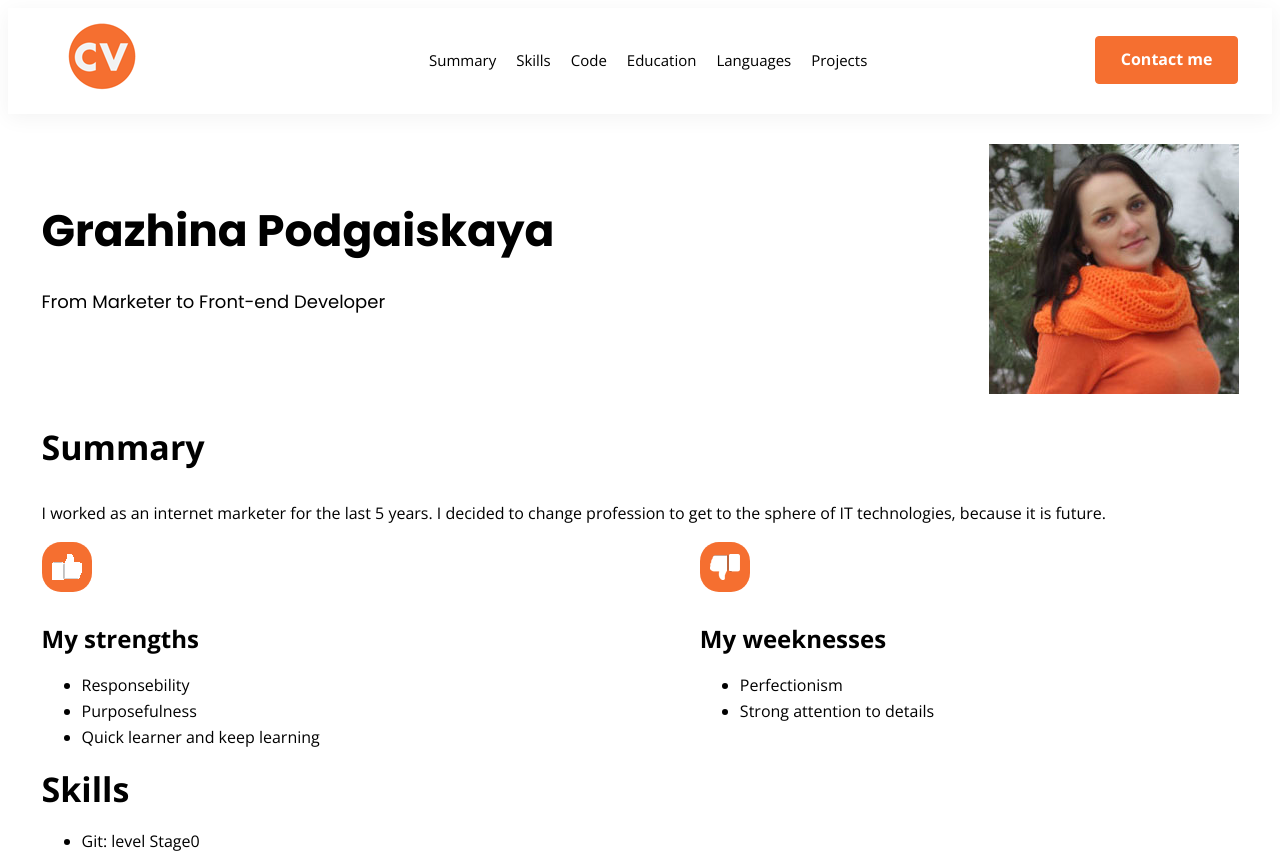
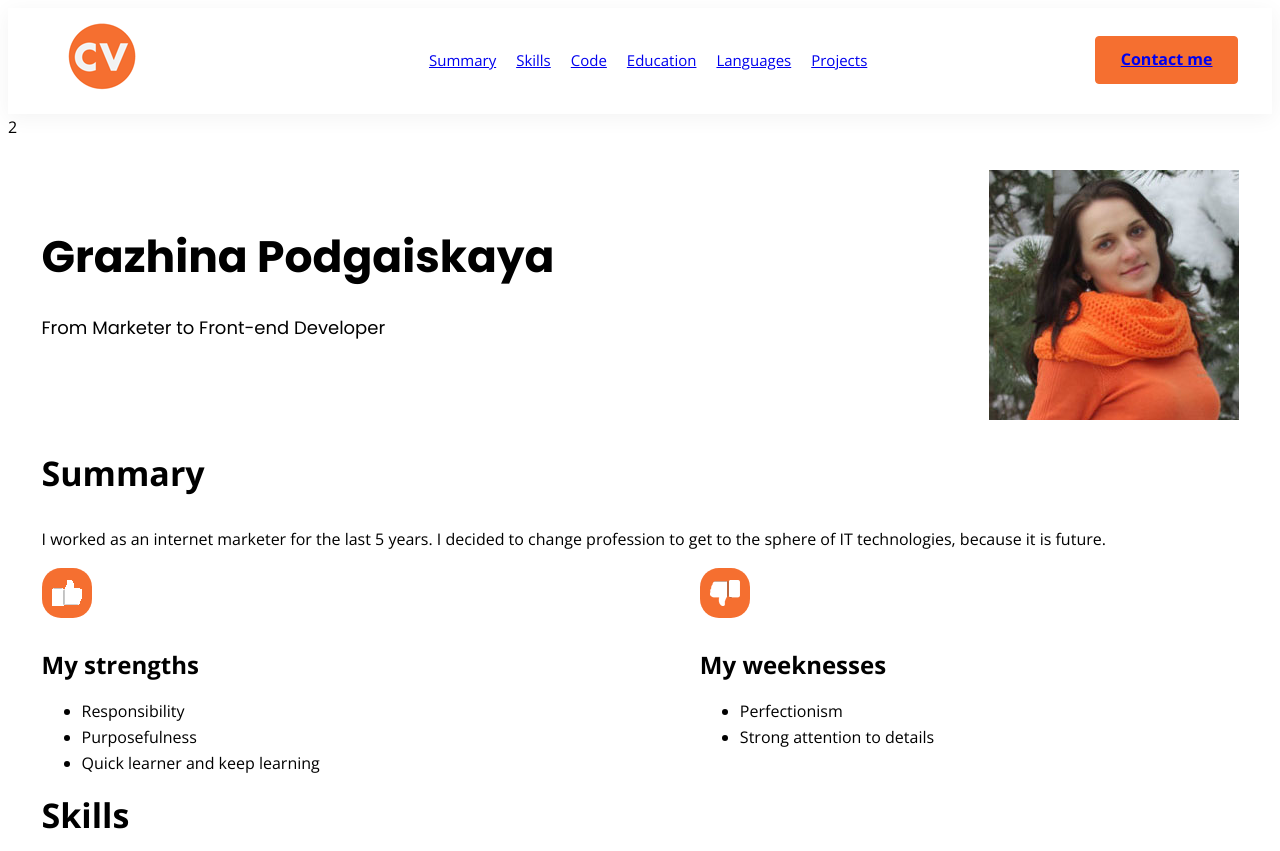
Before and after one commit to Grazhina/rsschool-cv, a website: page index.html in a window 1280 px wide. Shown: the top 851 px of the page. Drawn offline with nearby package versions, Linux system fonts and the light colour scheme.

Commit message:
feat: correct code in index.html document

```diff
--- a/index.html
+++ b/index.html
@@ -6,7 +6,7 @@
     <meta name="viewport" content="width=device-width, initial-scale=1.0">
     <title>CV</title>
     <link href="https://fonts.googleapis.com/css2?family=Open+Sans:wght@400;700&family=Poppins:wght@400;700&display=swap" rel="stylesheet">
-    <link rel="stylesheet" href="sass/style.css"
+    <link rel="stylesheet" href="sass/style.css">
 </head>
 <body>
     <header class="header">
@@ -14,27 +14,27 @@
             <a href="#" class="cv"><img src="./img/3.png" alt="Curriculum Vitae"></a>
             <nav class="header_navigation">
                 <ul class="navigation">
-                     <li class="navigation__link">Summary</li>
-                     <li class="navigation__link">Skills</li>
-                     <li class="navigation__link">Code</li>
-                     <li class="navigation__link">Education</li>
-                     <li class="navigation__link">Languages</li>
-                     <li class="navigation__link">Projects</li>
-                </ul>
+                     <li class="navigation__link"><a href="tools">Summary</a></li>
+                     <li class="navigation__link"><a href="skills">Skills</a></li>
+                     <li class="navigation__link"><a href="code">Code</a></li>
+                     <li class="navigation__link"><a href="education">Education</a></li>
+                     <li class="navigation__link"><a href="languages">Languages</a></li>
+                     <li class="navigation__link"><a href="projects">Projects</a></li>
+                    </ul>
             </nav>
              <div class="header__button">
-                <button class="button button_colored">Contact me</button>
+                <button class="button button_colored" type="button"><a href="contact-me">Contact me</a></button>
             </div>
         </div>
     </header>
-    <main class="main">
-    <section class="promo">
+    <main class="main">2
+        <section class="promo">
         <div class="wrapper promo__wrapper">
             <div class="promo__content">
                 <h1 class="promo__title">Grazhina Podgaiskaya</h1>
                 <p class="promo__text">From Marketer to Front-end Developer</p>
             </div>
-            <img src="./img/1.jpg" class="promo__image" alt="photo"
+            <img src="./img/1.jpg" class="promo__image" alt="photo">
         </div>
     </section>
     <section class="tools">
@@ -49,14 +49,12 @@
                         </span>
                     </div>
                     <h3 class="tool__title">My strengths</h3>
-                    <p class="tool__text">
                         <ul class="strengths">
-                            <li>Responsebility</li>
+                            <li>Responsibility</li>
                             <li>Purposefulness</li>
                             <li>Quick learner and keep learning</li>
                         </ul>
-                    </p>
-                </div>
+                    </div>
                 <div class="tool">
                     <div class="tool__icon">
                         <span class="icon-square icon-square_orange">
@@ -82,7 +80,7 @@
                 <li>Html: level Stage0</li>
                 <li>СSS: level Stage0</li>
                 <li>Sublime text</li>
-           </ul>
+            </ul>
         </div>
     </section>
     <section class="code">
@@ -108,6 +106,7 @@
             <ul class="languages">
                 <li>English: Intermediate (B1)</li>
                 <li>Polish: Intermediate (B1)</li>
+            </ul>
         </div>
     </section>
     <section class="projects">
@@ -137,7 +136,7 @@
                     <a href="https://rs.school/js/" class="logo"><img src="./img/rs_school_js.svg" alt="RS School"></a>
                     <p><span class="footer-year">2022</span></p>
                     <a href="https://github.com/Grazhina" class="github"><img src="./img/2.png" alt="GitHub"></a>
-            </div>
+                </div>
         </div>
     </footer>
 </body>
```
